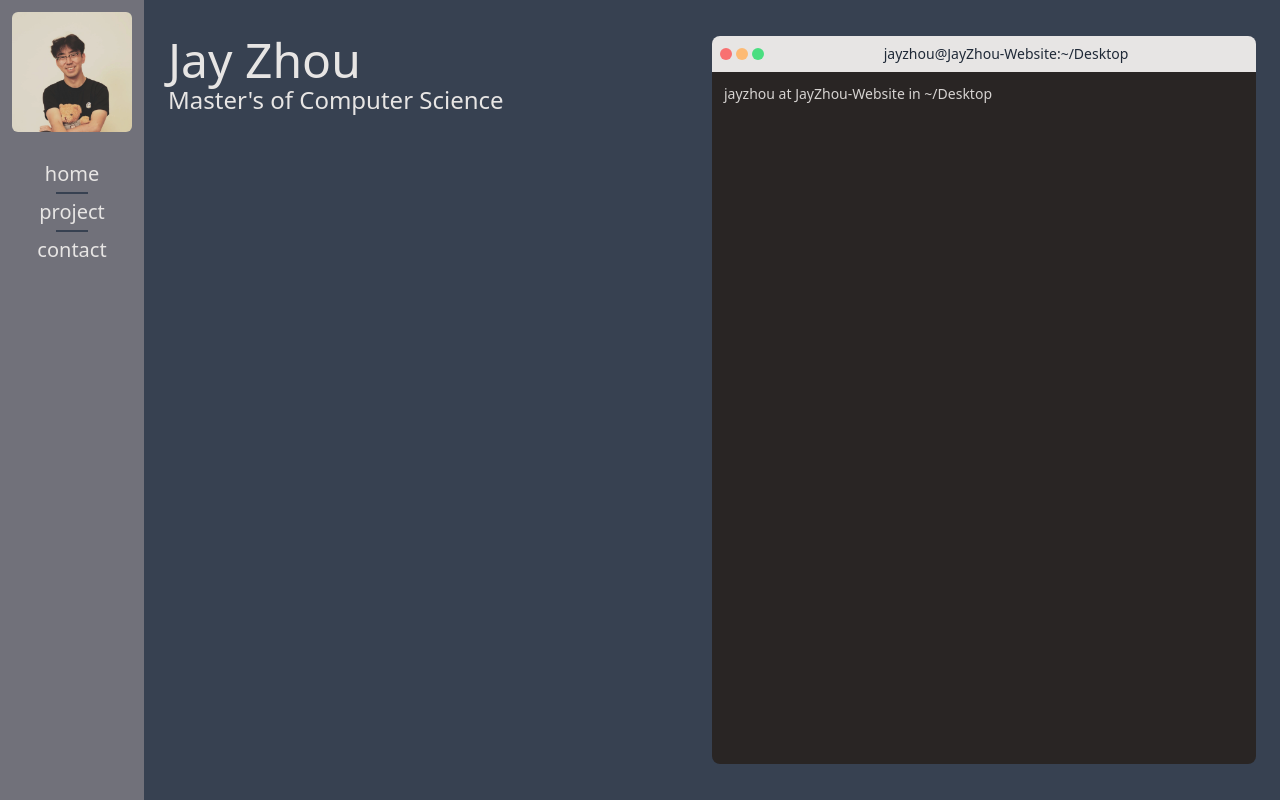
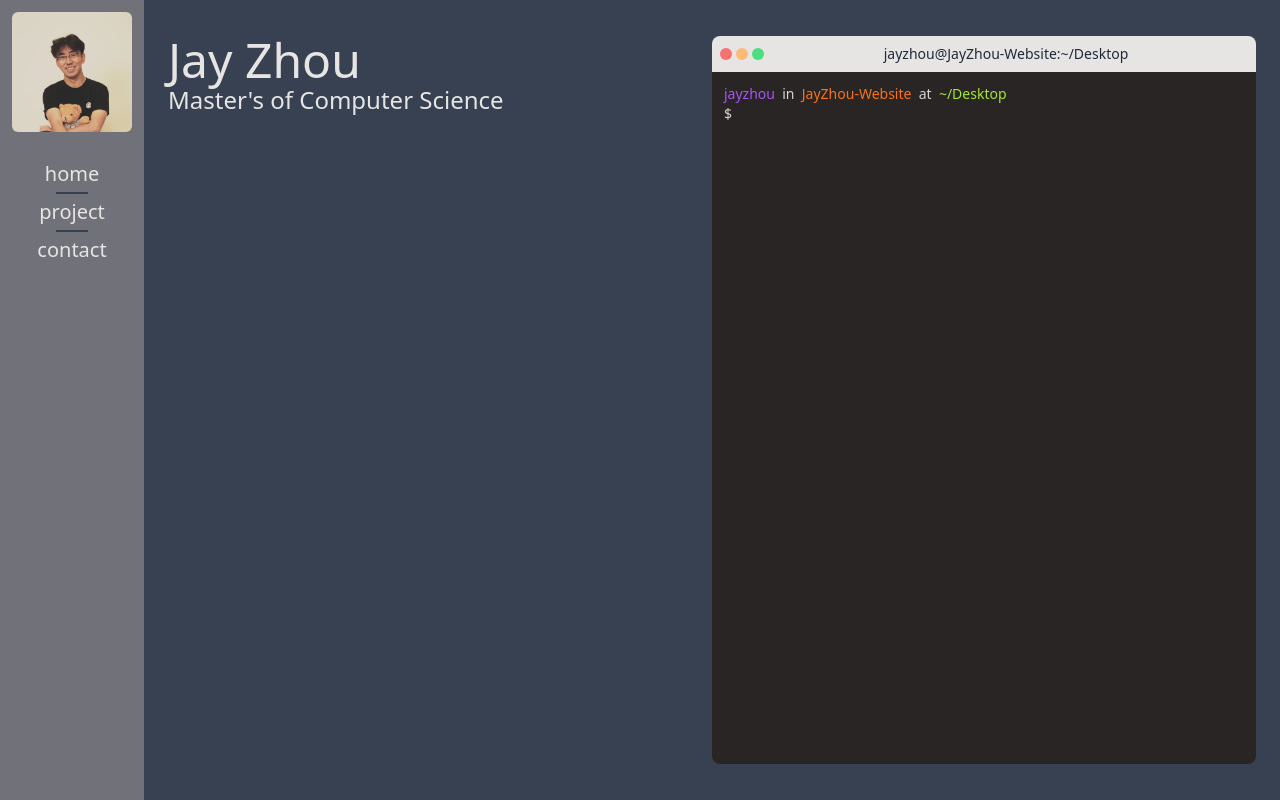
Before and after one commit to jzho987/jzho987.github.io, a SvelteKit app: page /home in a window 1280 px wide. Built offline with nearby package versions, Linux system fonts and the light colour scheme.

Commit message:
base web shell

```diff
--- /dev/null
+++ b/src/components/terminal/mock_omzsh_input.svelte
@@ -0,0 +1,37 @@
+<script lang="ts">
+    import WebShell from "./web_shell";
+
+    export let props: {
+        name: string,
+        user: string,
+        dir: string,
+    };
+    export let input: string;
+    let name = props.name;
+    let user = props.user;
+    let dir = props.dir;
+
+    export const onSubmit = (event: HTMLFormElement | SubmitEvent) => {
+        let out = WebShell.invoke(input)
+        console.log(out)
+        input = ''
+    }
+</script>
+
+<div>
+    <div class="flex flex-row text-sm font-extralight">
+        <p class="text-purple-500">{user}</p>
+        <p class="text-stone-300">&nbsp in &nbsp</p>
+        <p class="text-orange-500">{name}</p>
+        <p class="text-stone-300">&nbsp at &nbsp</p>
+        <p class="text-lime-400">{dir}</p>
+    </div>
+    <div class="flex flex-row text-sm font-extralight text-stone-300">
+        <p>$ &nbsp</p>
+        <form on:submit|preventDefault={onSubmit}>
+            <input class="bg-red-100 bg-opacity-0 outline-none"
+                bind:value={input}
+                />
+        </form>
+    </div>
+</div>
--- a/src/components/terminal/terminal.svelte
+++ b/src/components/terminal/terminal.svelte
@@ -1,9 +1,16 @@
 <script lang="ts">
 	import MockMacActionButtons from "./mock_mac_action_buttons.svelte";
+	import MockOmzshInput from "./mock_omzsh_input.svelte";
 
-    export let name;
-    export let user;
-    export let dir;
+    export let props: {
+        name: string,
+        user: string,
+        dir: string,
+    };
+    export let input = "";
+    let name = props.name;
+    let user = props.user;
+    let dir = props.dir;
 </script>
 
 <div class="flex flex-col flex-1">
@@ -14,6 +21,13 @@
         </div>
     </div>
     <div class="flex-1 rounded-b-lg bg-stone-800 p-3">
-        <p class="text-sm font-extralight text-stone-300">{user} at {name} in {dir}</p>
+        <MockOmzshInput
+			props={{
+				user: user,
+				name: name,
+				dir: dir,
+			}}
+        />
+        {input}
     </div>
 </div>
--- /dev/null
+++ b/src/components/terminal/web_shell.ts
@@ -0,0 +1,18 @@
+class WebShell {
+    shell = "wsh";
+
+    public invoke(cmd: string) {
+        switch (cmd) {
+            case "ll":
+            case "la":
+                return "dir info>"
+            default:
+                return `${this.shell}: command not found: ${cmd}`
+        }
+
+    }
+}
+
+const terminal: WebShell = new WebShell()
+
+export default terminal;
--- a/src/routes/home/+page.svelte
+++ b/src/routes/home/+page.svelte
@@ -10,9 +10,11 @@
 	</div>
 	<div class="flex flex-1">
 		<Terminal
-			user="jayzhou"
-			name="JayZhou-Website"
-			dir="~/Desktop"
+			props={{
+				user: "jayzhou",
+				name: "JayZhou-Website",
+				dir: "~/Desktop",
+			}}
 		/>
 	</div>
 </div>
```
